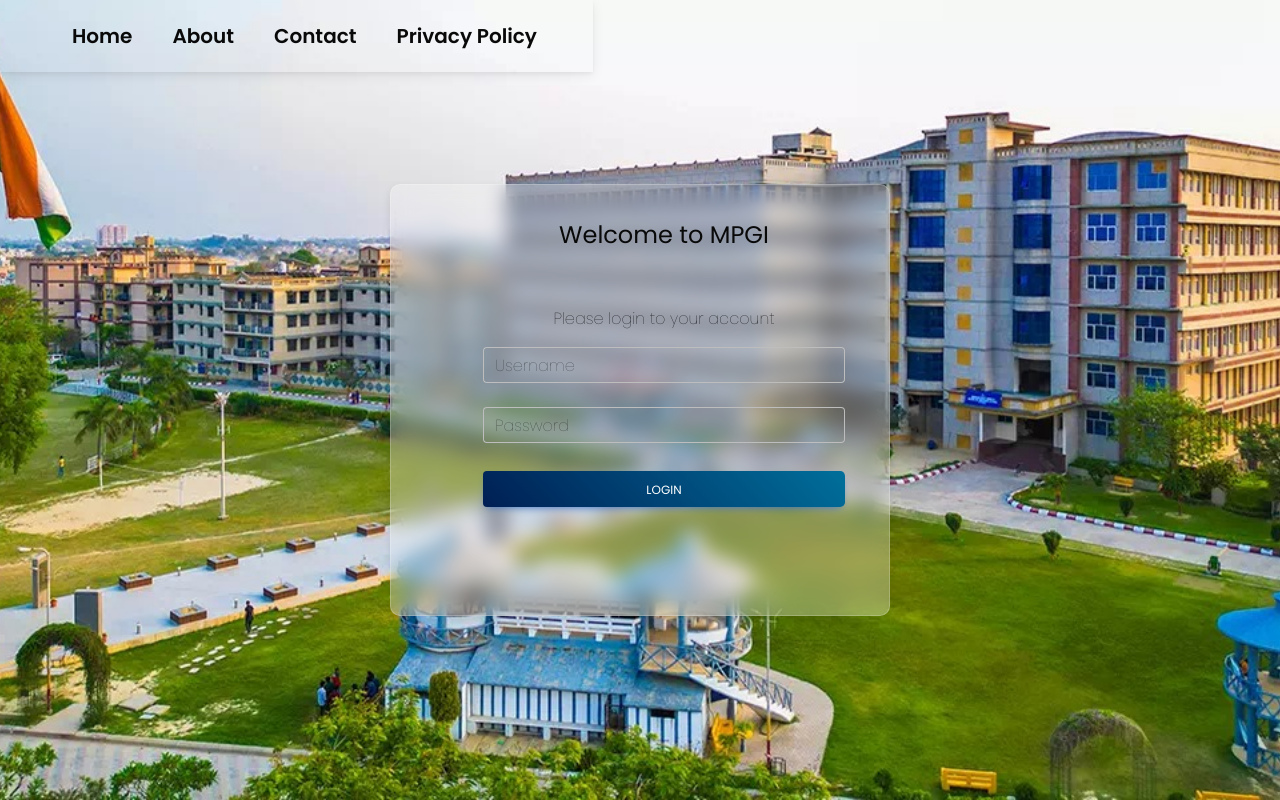
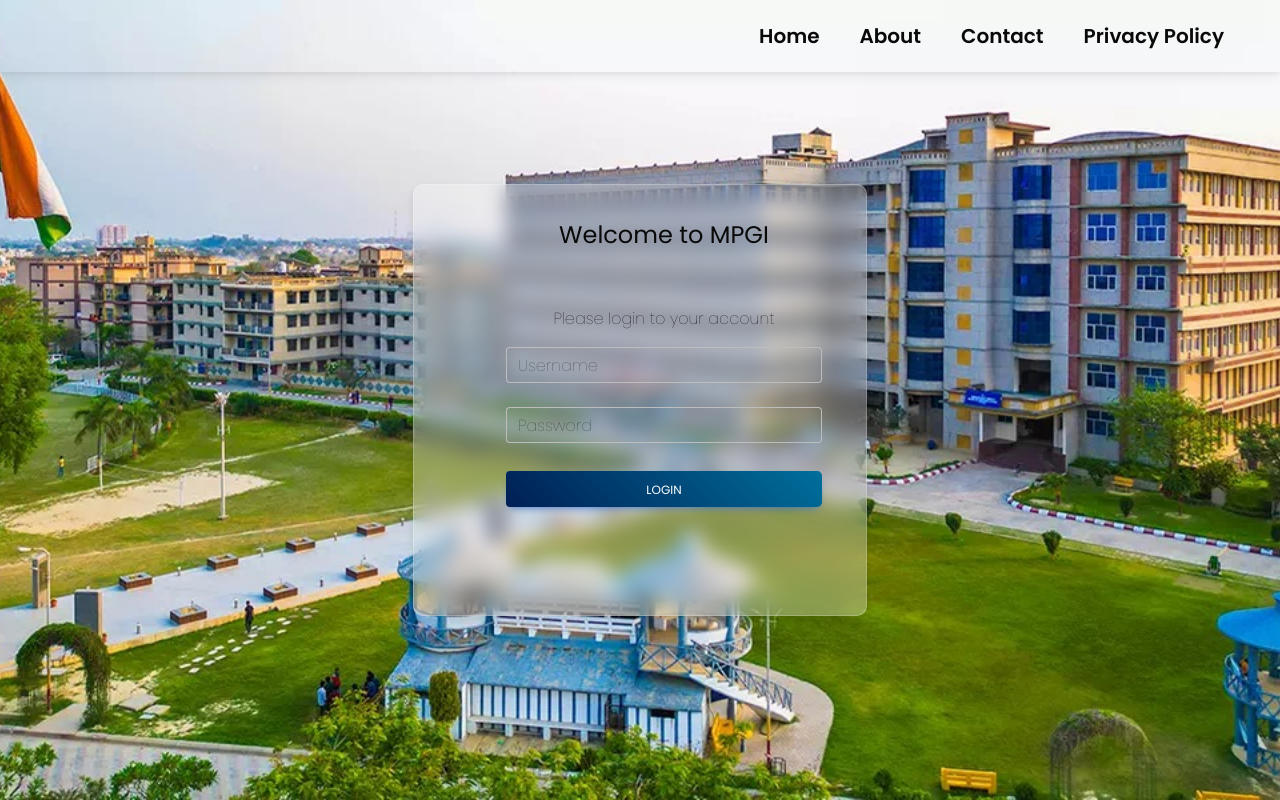
Before and after one commit to ankiiitagupta/erp, a React (Vite) app in the folder Frontend/: page / in a window 1280 px wide. Built offline with nearby package versions, Linux system fonts and the light colour scheme.

Commit message:
Changes in login page

```diff
--- a/Frontend/src/Pages/Home.jsx
+++ b/Frontend/src/Pages/Home.jsx
@@ -8,18 +8,14 @@
 const Home = () => {
   return (
     <>
-    {/* <AttendenceDetails/> */}
+      {/* <AttendenceDetails/> */}
 
       <div className="main">
-        <Header />
-
-        <div className="container poppins-regular">
-
+        <div className="loginbox">
+          <Header />
+          <div className="container poppins-regular">
             <Login />
-
-
-
-
+          </div>
         </div>
       </div>
     </>
--- a/Frontend/src/index.css
+++ b/Frontend/src/index.css
@@ -70,6 +70,10 @@
   box-shadow: 0 4px 8px rgba(0, 0, 0, 0.1);
   background-image: none !important; /* Ensure no background image */
 }
+.loginbox{
+  display: flex;
+  flex-direction: column;
+}
 
 .gradient-custom-2 {
   background: linear-gradient(45deg, #001f54, #006f9b); /* Example gradient */
@@ -90,6 +94,7 @@
 /* navbar */
 .navbar {
   background-color: transparent;
+  width:100%;
   height: 4.5rem;
   padding: 1rem;
   display: flex;
```
